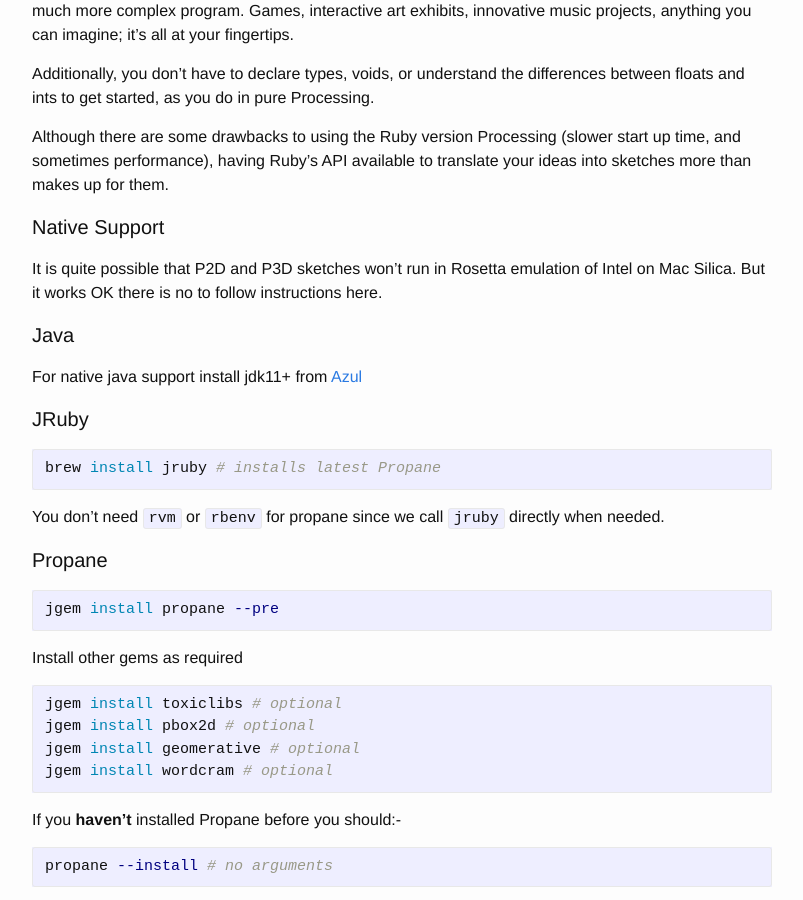
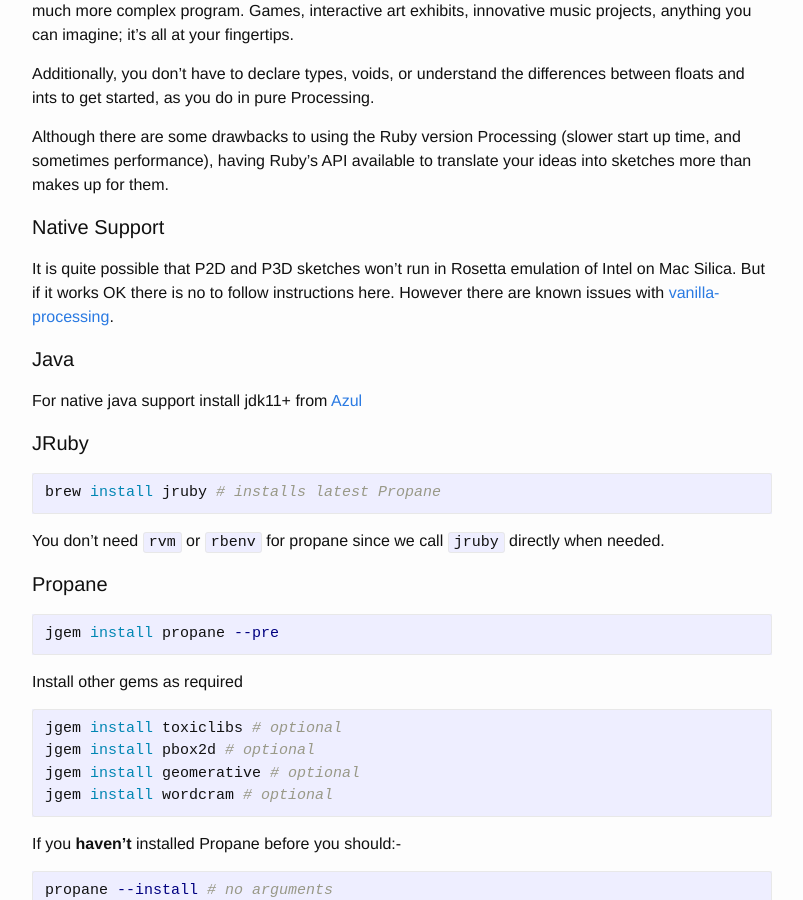
Before and after one commit to ruby-processing/propane, a Jekyll site: the page built from _posts/2021-01-25-getting-os-arm64.md, in a window 1280 px wide and 900 px high, scrolled down 595 px. Shown: the whole window, without its empty margins (238-1041 px from the left). Built offline with Jekyll 4.4.1, drawn with Linux system fonts in a browser that asks for light colours.

Commit message:
forum link

```diff
--- a/_posts/2021-01-25-getting-os-arm64.md
+++ b/_posts/2021-01-25-getting-os-arm64.md
@@ -22,7 +22,7 @@
 
 #### Native Support ####
 
-It is quite possible that P2D and P3D sketches won't run in Rosetta emulation of Intel on Mac Silica. But it works OK there is no to follow instructions here.
+It is quite possible that P2D and P3D sketches won't run in Rosetta emulation of Intel on Mac Silica. But if it works OK there is no to follow instructions here. However there are known issues with [vanilla-processing][forum].
 
 #### Java ####
 
@@ -116,3 +116,4 @@
 [video]:https://monkstone.github.io/_posts/create_video
 [casey]:https://github.com/processing/processing/wiki/FAQ
 [wget]:http://gnuwin32.sourceforge.net/packages/wget.htm
+[forum]:https://discourse.processing.org/t/problems-with-p2d-and-p3d-renderers-with-new-apple-m1-processor/27287
```
